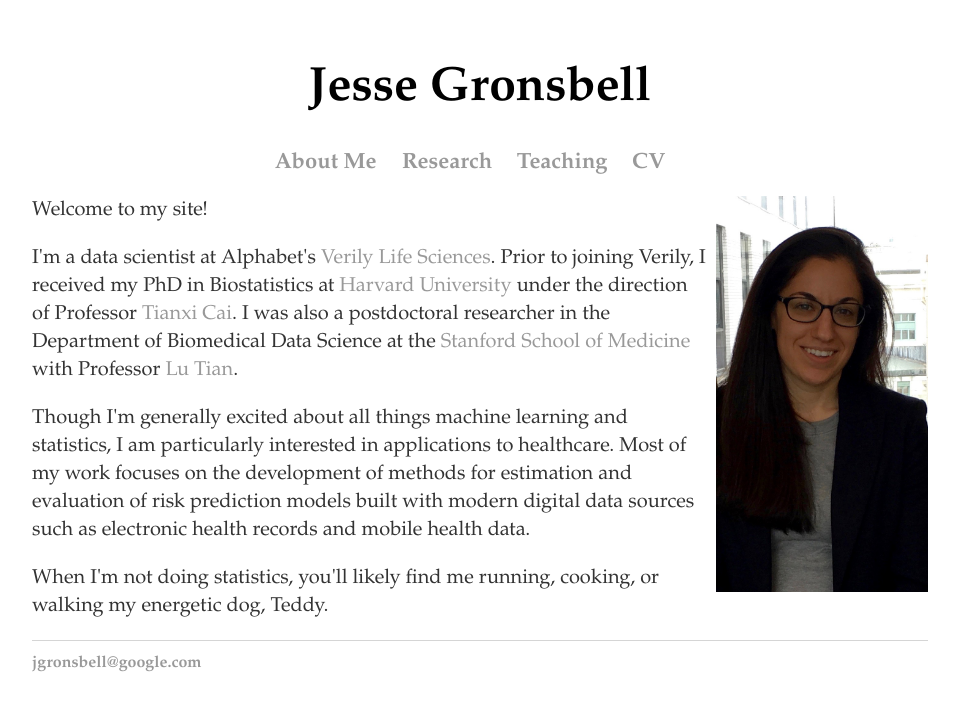
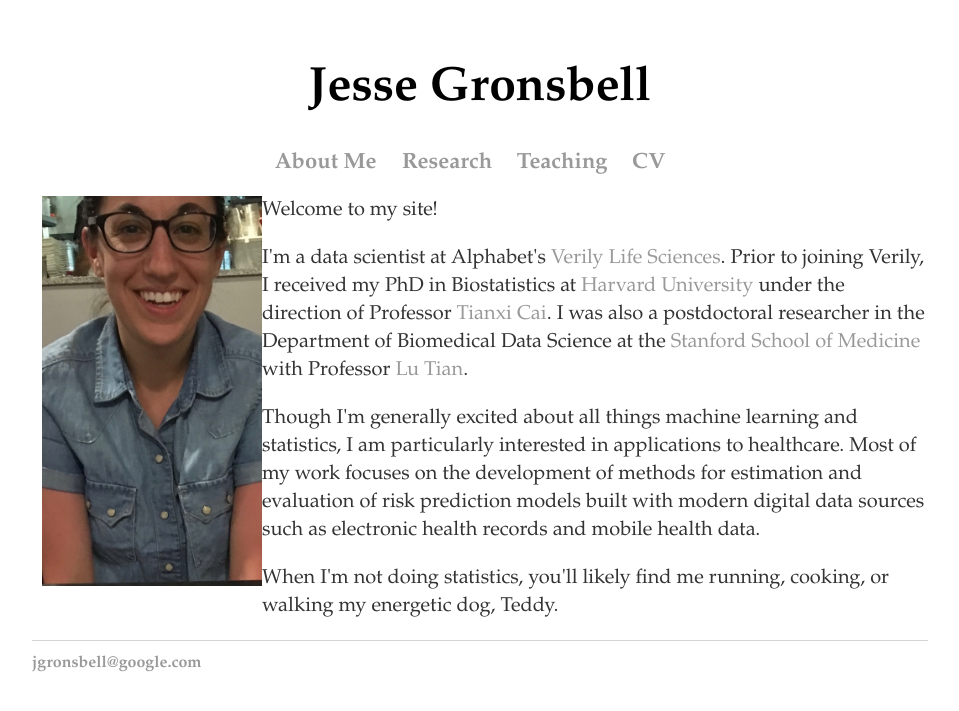
Before and after one commit to jgrons/old_website, a Jekyll site: the page built from index.html, in a window 1280 px wide. Shown: the top 711 px of the page, without its empty margins (160-1119 px from the left). Built offline with Jekyll 4.4.1, drawn with Linux system fonts in a browser that asks for light colours.

Commit message:
Update index.html

```diff
--- a/index.html
+++ b/index.html
@@ -6,8 +6,8 @@
 
 		<div class="span2">
 
-			   <a href="../pics/IMG_1115.jpeg">
-            <img src="../pics/IMG_1115.jpeg" HEIGHT="396" WIDTH="212" align="right" style="margin: 0px 0px 10px 10px"
+			   <a href="../pics/me_france.jpeg">
+            <img src="../pics/me_france.jpeg" HEIGHT="390" WIDTH="220" align="left" style="margin: 0px 0px 10px 10px"
                   title="JG" alt="JG"/></a>
 
         </div>
```
